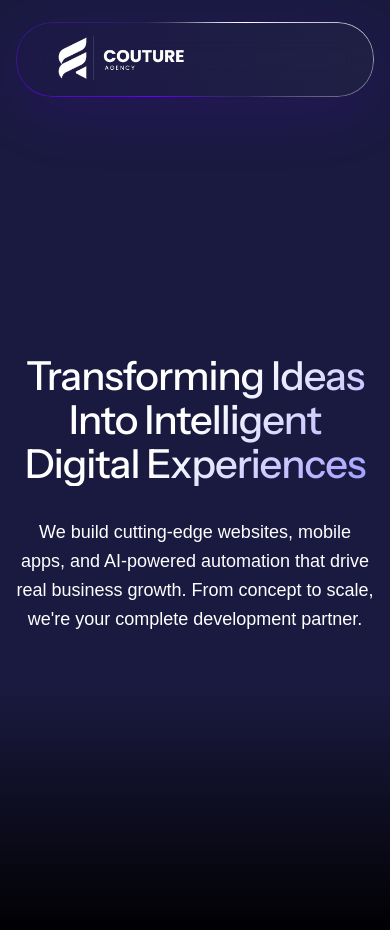
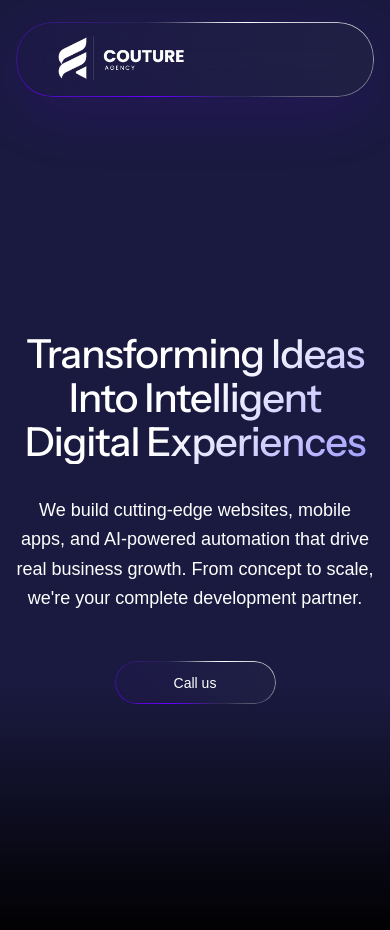
Before and after one commit to cbharath-123/ccccc, a Next.js app: page / in a window 390 px wide. Shown: the top 930 px of the page. Built offline with nearby package versions, Linux system fonts and the light colour scheme.

Commit message:
Add Call us button for mobile, keep Book Strategy Call for desktop

```diff
--- a/src/app/page.tsx
+++ b/src/app/page.tsx
@@ -27,7 +27,15 @@ export default function Home() {
           We build cutting-edge websites, mobile apps, and AI-powered automation that drive real business growth. From concept to scale, we're your complete development partner.
         </p>
 
-        {/* Call to Action Button - Hidden on mobile, visible on desktop */}
+        {/* Mobile Button - "Call us" */}
+        <button
+          className="md:hidden glass-navbar glass-border relative w-[161px] h-[43px] flex items-center justify-center text-white text-sm font-medium transition-transform hover:scale-105"
+          onClick={() => window.location.href = 'tel:+1234567890'}
+        >
+          Call us
+        </button>
+
+        {/* Desktop Button - "Book Strategy Call" */}
         <div className="hidden md:block">
           <CallButton />
         </div>
```
